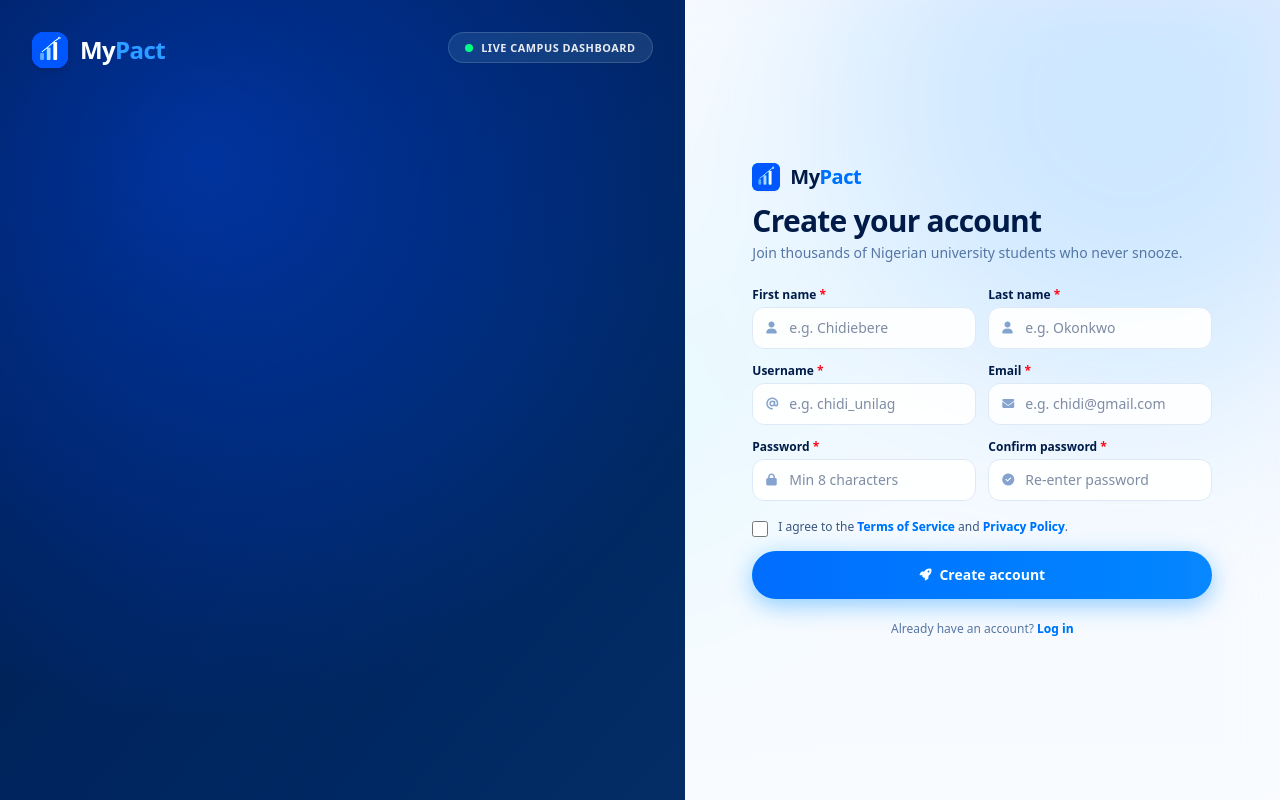
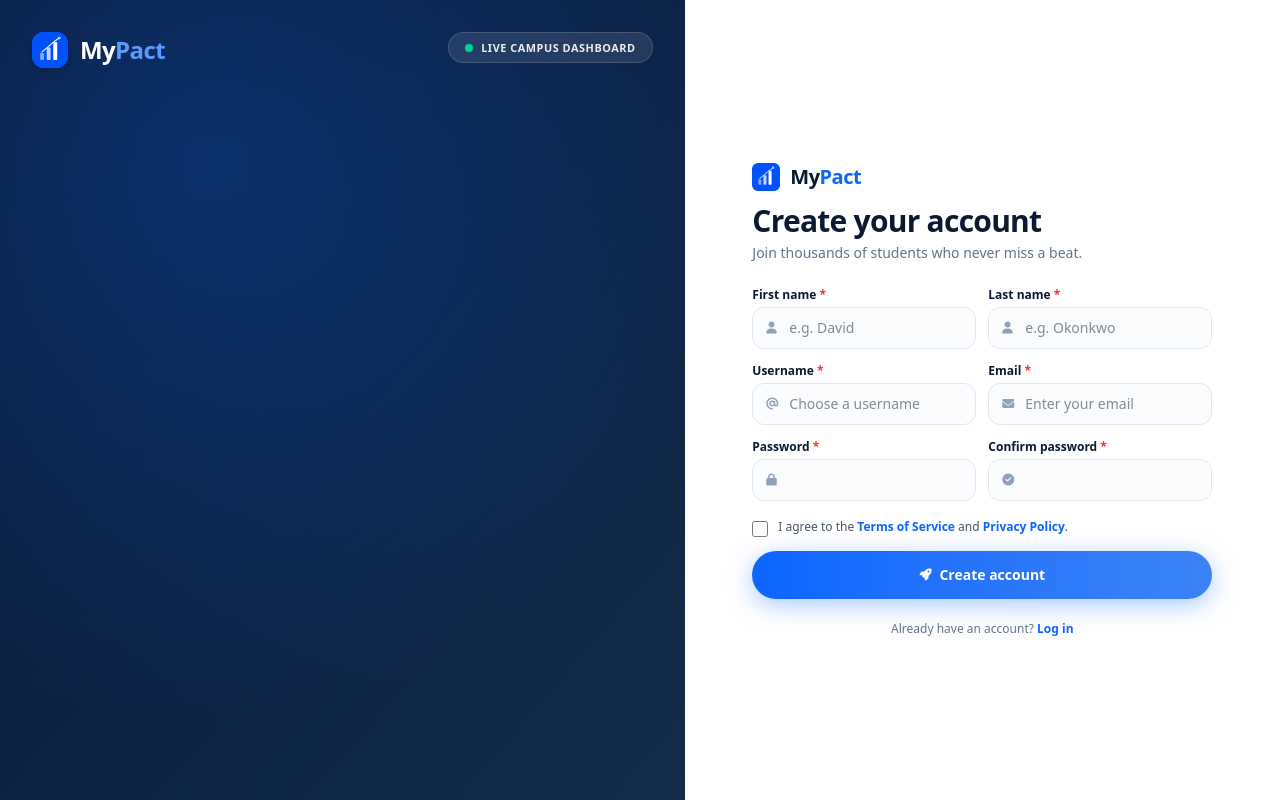
Before and after one commit to CodeWithHife/My-Pact, a Next.js app: page /signup in a window 1280 px wide. Built offline with nearby package versions, Linux system fonts and the light colour scheme.

Commit message:
Refine signup page: clean white form background, English first name, Nigerian last name, no password placeholders, generic username & email placeholders

```diff
--- a/src/app/signup/page.tsx
+++ b/src/app/signup/page.tsx
@@ -194,7 +194,7 @@ export default function SignUpPage() {
           - On Mobile & Tablet (< lg): Mockup is hidden entirely (`hidden lg:flex`), Form takes full width & centered
           - On Desktop (>= lg): Split screen layout with animated device mockup on the left and form on the right
       */}
-      <div className="relative z-10 w-full min-h-screen lg:h-screen grid grid-cols-1 lg:grid-cols-[1.15fr_1fr] bg-white/60 backdrop-blur-xl saturate-180 overflow-y-auto lg:overflow-hidden">
+      <div className="relative z-10 w-full min-h-screen lg:h-screen grid grid-cols-1 lg:grid-cols-[1.15fr_1fr] bg-white overflow-y-auto lg:overflow-hidden">
 
         {/* ====== LEFT: ANIMATED MOCKUP COLUMN (Desktop only: hidden on mobile) ====== */}
         <div className="hidden lg:flex bg-gradient-to-br from-[#0b1a33] via-[#0d2242] to-[#142b4a] p-8 lg:p-12 flex-col items-center justify-center relative overflow-hidden text-white min-h-full select-none">
@@ -375,8 +375,8 @@ export default function SignUpPage() {
           </div>
         </div>
 
-        {/* ====== RIGHT: CLEAN RESPONSIVE SIGN UP FORM (Full width on mobile) ====== */}
-        <div className="w-full min-h-screen flex flex-col justify-center items-center p-5 sm:p-8 lg:p-12 relative overflow-y-auto">
+        {/* ====== RIGHT: CLEAN RESPONSIVE SIGN UP FORM (Full width on mobile, Solid crisp white) ====== */}
+        <div className="w-full min-h-screen flex flex-col justify-center items-center p-5 sm:p-8 lg:p-12 relative overflow-y-auto bg-white">
           <div className="w-full max-w-[460px] mx-auto">
             {/* Brand Header on Mobile & Desktop */}
             <div className="mb-6 text-left">
@@ -398,7 +398,7 @@ export default function SignUpPage() {
                 Create your account
               </h1>
               <p className="text-xs sm:text-sm text-slate-500 mt-1">
-                Join thousands of Nigerian university students who never snooze.
+                Join thousands of students who never miss a beat.
               </p>
             </div>
 
@@ -419,8 +419,8 @@ export default function SignUpPage() {
                         value={formData.firstName}
                         onChange={handleInputChange}
                         onBlur={() => handleBlur("firstName")}
-                        placeholder="e.g. Chidiebere"
-                        className={`w-full pl-9 pr-3.5 py-2.5 rounded-xl border text-sm font-medium transition-all outline-none bg-white/90 focus:bg-white ${
+                        placeholder="e.g. David"
+                        className={`w-full pl-9 pr-3.5 py-2.5 rounded-xl border text-sm font-medium transition-all outline-none bg-slate-50/50 focus:bg-white ${
                           touched.firstName && errors.firstName
                             ? "border-red-500 ring-2 ring-red-500/10"
                             : touched.firstName && !errors.firstName && formData.firstName
@@ -447,7 +447,7 @@ export default function SignUpPage() {
                         onChange={handleInputChange}
                         onBlur={() => handleBlur("lastName")}
                         placeholder="e.g. Okonkwo"
-                        className={`w-full pl-9 pr-3.5 py-2.5 rounded-xl border text-sm font-medium transition-all outline-none bg-white/90 focus:bg-white ${
+                        className={`w-full pl-9 pr-3.5 py-2.5 rounded-xl border text-sm font-medium transition-all outline-none bg-slate-50/50 focus:bg-white ${
                           touched.lastName && errors.lastName
                             ? "border-red-500 ring-2 ring-red-500/10"
                             : touched.lastName && !errors.lastName && formData.lastName
@@ -476,8 +476,8 @@ export default function SignUpPage() {
                         value={formData.username}
                         onChange={handleInputChange}
                         onBlur={() => handleBlur("username")}
-                        placeholder="e.g. chidi_unilag"
-                        className={`w-full pl-9 pr-3.5 py-2.5 rounded-xl border text-sm font-medium transition-all outline-none bg-white/90 focus:bg-white ${
+                        placeholder="Choose a username"
+                        className={`w-full pl-9 pr-3.5 py-2.5 rounded-xl border text-sm font-medium transition-all outline-none bg-slate-50/50 focus:bg-white ${
                           touched.username && errors.username
                             ? "border-red-500 ring-2 ring-red-500/10"
                             : touched.username && !errors.username && formData.username
@@ -503,8 +503,8 @@ export default function SignUpPage() {
                         value={formData.email}
                         onChange={handleInputChange}
                         onBlur={() => handleBlur("email")}
-                        placeholder="e.g. chidi@gmail.com"
-                        className={`w-full pl-9 pr-3.5 py-2.5 rounded-xl border text-sm font-medium transition-all outline-none bg-white/90 focus:bg-white ${
+                        placeholder="Enter your email"
+                        className={`w-full pl-9 pr-3.5 py-2.5 rounded-xl border text-sm font-medium transition-all outline-none bg-slate-50/50 focus:bg-white ${
                           touched.email && errors.email
                             ? "border-red-500 ring-2 ring-red-500/10"
                             : touched.email && !errors.email && formData.email
@@ -533,8 +533,7 @@ export default function SignUpPage() {
                         value={formData.password}
                         onChange={handleInputChange}
                         onBlur={() => handleBlur("password")}
-                        placeholder="Min 8 characters"
-                        className={`w-full pl-9 pr-3.5 py-2.5 rounded-xl border text-sm font-medium transition-all outline-none bg-white/90 focus:bg-white ${
+                        className={`w-full pl-9 pr-3.5 py-2.5 rounded-xl border text-sm font-medium transition-all outline-none bg-slate-50/50 focus:bg-white ${
                           touched.password && errors.password
                             ? "border-red-500 ring-2 ring-red-500/10"
                             : touched.password && !errors.password && formData.password
@@ -560,8 +559,7 @@ export default function SignUpPage() {
                         value={formData.confirmPassword}
                         onChange={handleInputChange}
                         onBlur={() => handleBlur("confirmPassword")}
-                        placeholder="Re-enter password"
-                        className={`w-full pl-9 pr-3.5 py-2.5 rounded-xl border text-sm font-medium transition-all outline-none bg-white/90 focus:bg-white ${
+                        className={`w-full pl-9 pr-3.5 py-2.5 rounded-xl border text-sm font-medium transition-all outline-none bg-slate-50/50 focus:bg-white ${
                           touched.confirmPassword && errors.confirmPassword
                             ? "border-red-500 ring-2 ring-red-500/10"
                             : touched.confirmPassword && !errors.confirmPassword && formData.confirmPassword
```
